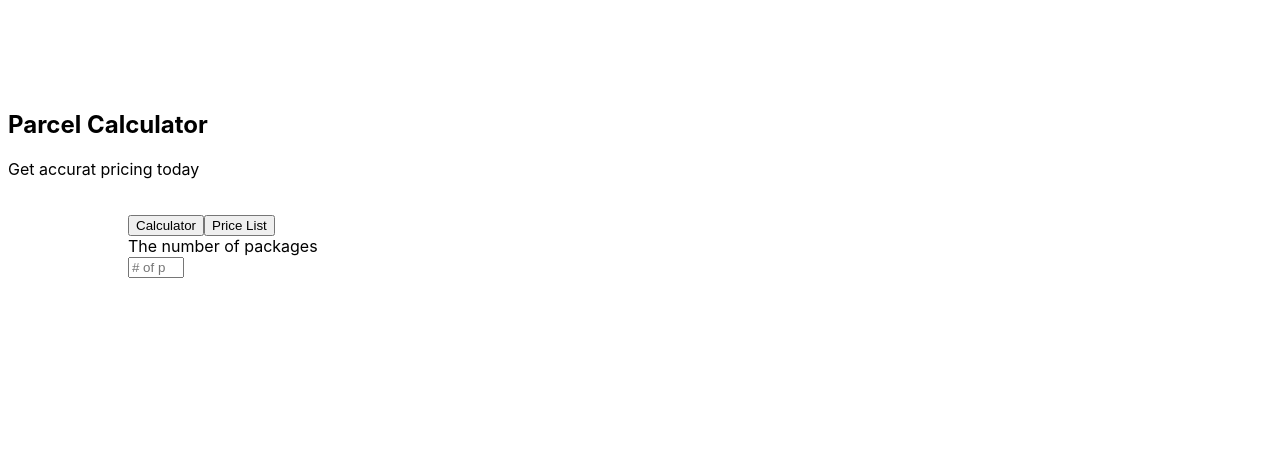
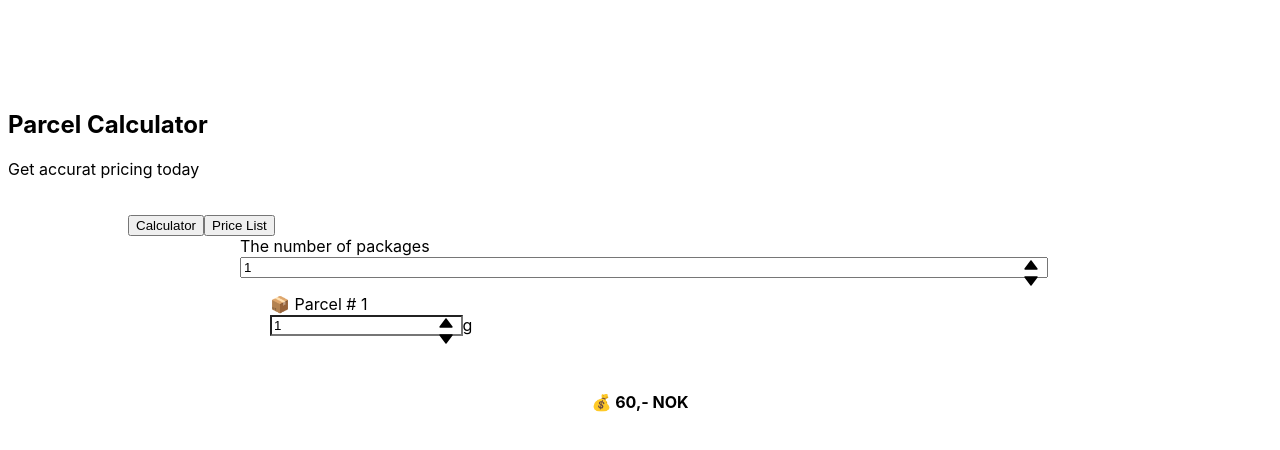
Before and after one commit to Gennon/parcel-calculator, a React (Create React App) app in the folder parcel-calculator-web/: page / in a window 1280 px wide. Shown: the top 450 px of the page. Built offline with nearby package versions, Linux system fonts and the light colour scheme; the HTML template or start-up script is replaced by a standard one.

Commit message:
feat(web): Added Calculator component

```diff
--- a/parcel-calculator-web/src/components/Calculator/Calculator.tsx
+++ b/parcel-calculator-web/src/components/Calculator/Calculator.tsx
@@ -1,19 +1,99 @@
-import { Box, FormControl, FormLabel, Input } from '@chakra-ui/react';
-import { FC } from 'react';
+import {
+  Box,
+  FormControl,
+  FormLabel,
+  NumberDecrementStepper,
+  NumberIncrementStepper,
+  NumberInput,
+  NumberInputField,
+  NumberInputStepper,
+  Text,
+  Wrap,
+  WrapItem,
+} from '@chakra-ui/react';
+import { FC, useState } from 'react';
+import { WeightItem } from '../WeightItem';
 
 export const Calculator: FC = () => {
+  const [parcels, setParcels] = useState([{ id: 1, weight: 1 }]);
+
+  const handleNumberOfParcelsChange = (_: string, value: number) => {
+    let newParcels = [];
+    for (let i = 0; i < value; i++) {
+      newParcels[i] = { id: i + 1, weight: 1 };
+    }
+    setParcels(newParcels);
+  };
+
+  const handleParcelWeightChange = (id: number, weight: number) => {
+    const newParcels = parcels.map(parcel => {
+      if (parcel.id === id) {
+        return { ...parcel, weight };
+      }
+      return parcel;
+    });
+    setParcels(newParcels);
+  };
+
+  // For each package we will add 50 to amount, for each 1 kg above the first kg we will add 5 to amount
+  // We will also add 10 to amount for the total calculation
+  const calculatePriceLocal = () => {
+    return parcels.reduce((total, parcel) => {
+      return total + 50 + (parcel.weight - 1) * 5;
+    }, 10);
+  };
+
   return (
-    <Box as="section">
-      <FormControl id="weight">
-        <FormLabel>The number of packages</FormLabel>
-        <Input
-          type="number"
-          size="lg"
-          placeholder="# of packages"
+    <Box as="section" maxW={'800px'} minW={['100%', '800px']}>
+      <FormControl id="parcels">
+        <FormLabel fontSize={'2xl'}>The number of packages</FormLabel>
+        <NumberInput
+          defaultValue={1}
           min={1}
-          max={10}
-        />
+          max={5}
+          onChange={handleNumberOfParcelsChange}
+        >
+          <NumberInputField data-testid="parcels" />
+          <NumberInputStepper>
+            <NumberIncrementStepper />
+            <NumberDecrementStepper />
+          </NumberInputStepper>
+        </NumberInput>
       </FormControl>
+
+      <Box mt="8" pb="8" mx="auto" maxW={'740px'}>
+        <Wrap>
+          {parcels.map(item => {
+            return (
+              <WrapItem key={item.id} maxW={['100%', '100%', '240px']}>
+                <WeightItem
+                  id={item.id}
+                  onChange={value => handleParcelWeightChange(item.id, value)}
+                />
+              </WrapItem>
+            );
+          })}
+        </Wrap>
+      </Box>
+
+      <Box
+        as="section"
+        maxW={'300px'}
+        mx="auto"
+        shadow={'lg'}
+        p="8"
+        rounded="3xl"
+        bg={'blue.200'}
+      >
+        <Text
+          fontSize={'2xl'}
+          color={'gray.50'}
+          fontWeight="bold"
+          textAlign={'center'}
+        >
+          💰 {calculatePriceLocal()},- NOK
+        </Text>
+      </Box>
     </Box>
   );
 };
--- a/parcel-calculator-web/src/components/Main/Main.tsx
+++ b/parcel-calculator-web/src/components/Main/Main.tsx
@@ -1,4 +1,12 @@
-import { Tabs, TabList, Tab, TabPanel, TabPanels, Box } from '@chakra-ui/react';
+import {
+  Tabs,
+  TabList,
+  Tab,
+  TabPanel,
+  TabPanels,
+  Box,
+  VStack,
+} from '@chakra-ui/react';
 import { FC } from 'react';
 import { Calculator } from '../Calculator';
 
@@ -20,7 +28,9 @@ export const Main: FC = () => {
         </TabList>
         <TabPanels>
           <TabPanel>
-            <Calculator />
+            <VStack>
+              <Calculator />
+            </VStack>
           </TabPanel>
           <TabPanel>
             <p>two!</p>
```
Also changed, not shown: 1 other file (tests, documents, lock files or other folders).
